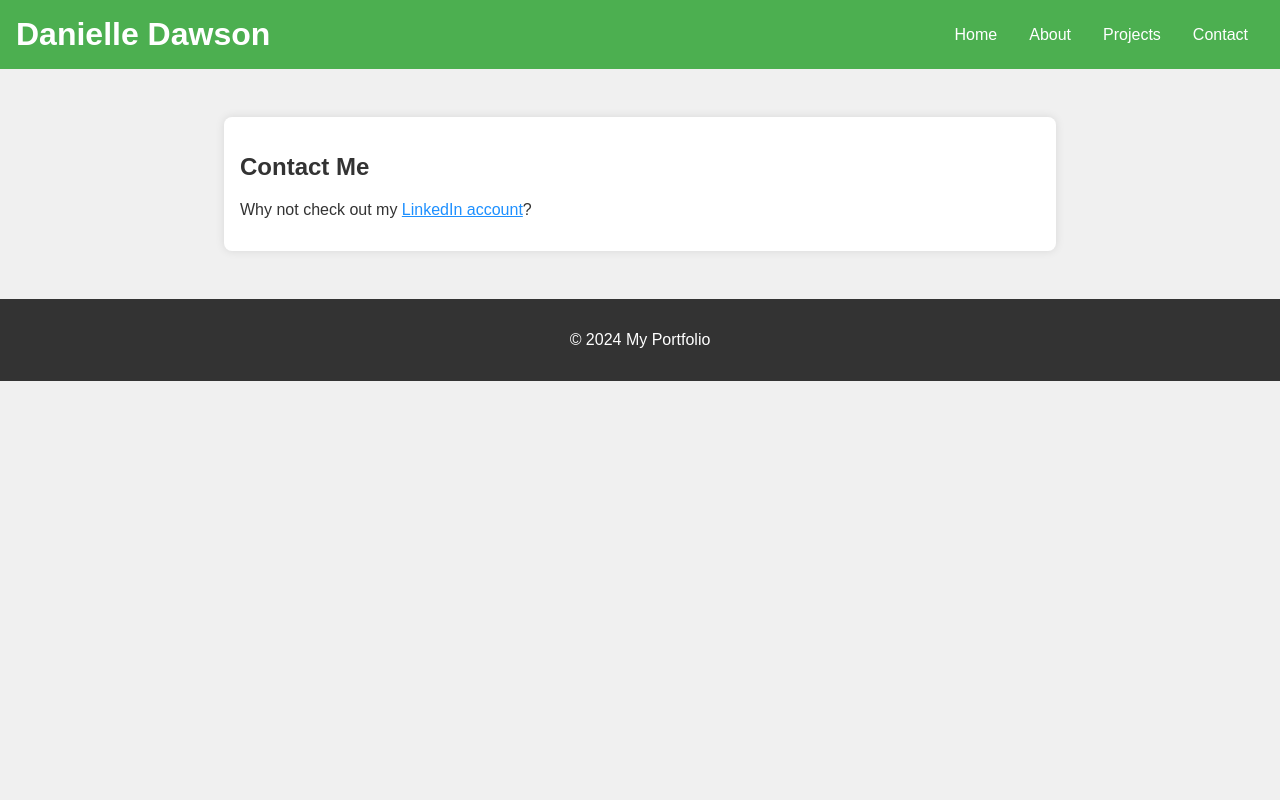
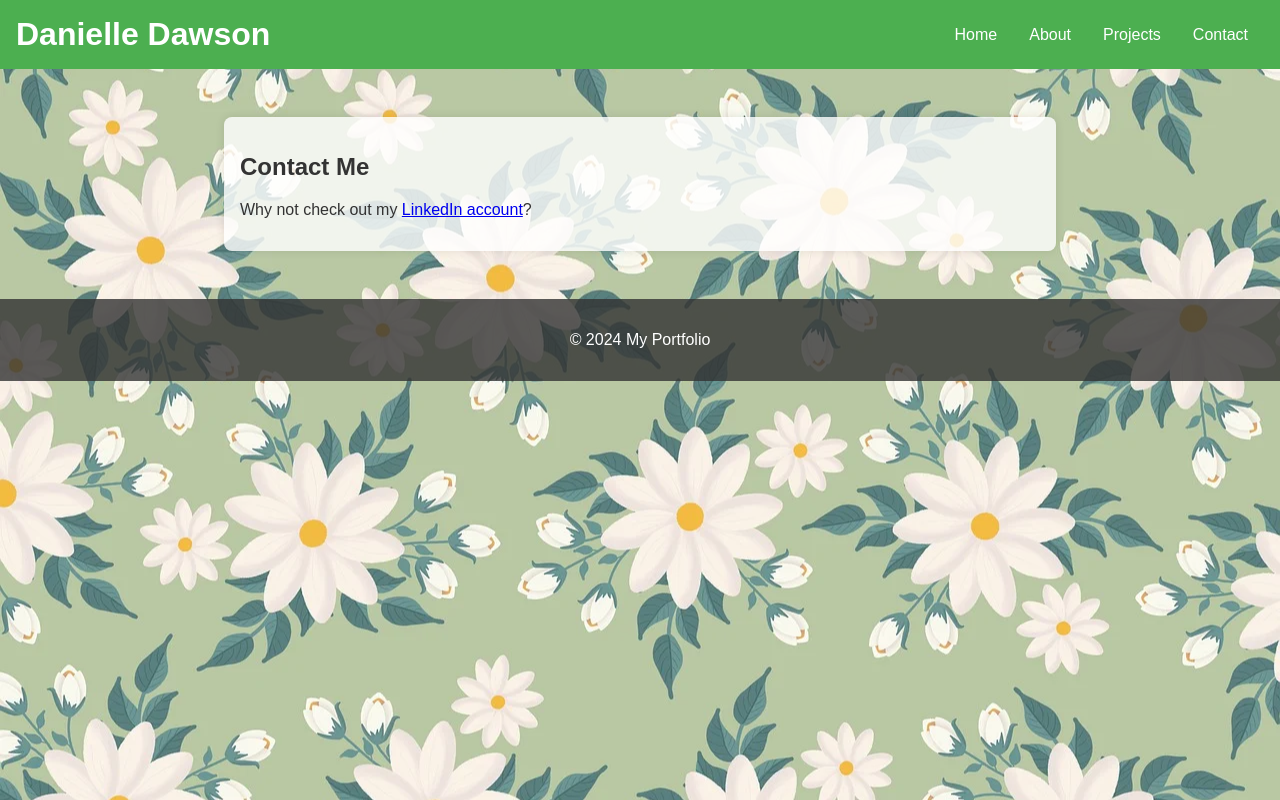
Before and after one commit to DaniDaws/my-portfolio, a React (Vite) app: page /contact in a window 1280 px wide. Built offline with nearby package versions, Linux system fonts and the light colour scheme.

Commit message:
add background image

```diff
--- a/src/components/Footer/Footer.module.css
+++ b/src/components/Footer/Footer.module.css
@@ -1,5 +1,5 @@
 .footer {
-  background: #333;
+  background: rgba(51, 51, 51, 0.8);
   color: #fff;
   text-align: center;
   padding: 1rem 0;
--- a/src/styles/styles.css
+++ b/src/styles/styles.css
@@ -7,12 +7,13 @@ html, body, #root {
 body {
   display: flex;
   flex-direction: column;
-    background-color: #f0f0f0;
+  background: url('../assets/images/flowers.jpg') no-repeat center center fixed;
+  background-size: cover;
   color: #333;
 }
 
 header {
-    background: #333;
+  background: rgba(51, 51, 51, 0.8);
   color: #fff;
   padding: 1rem;
   display: flex;
@@ -48,31 +49,14 @@ html, body, #root {
   max-width: 800px;
   margin: 2rem 0;
   padding: 1rem;
-    background: #fff;
+  background: rgba(255, 255, 255, 0.8);
   border-radius: 8px;
   box-shadow: 0 0 10px rgba(0, 0, 0, 0.1);
 }
 
 footer {
-    background: #333;
+  background: rgba(51, 51, 51, 0.8);
   color: #fff;
   text-align: center;
   padding: 1rem 0;
 }
-
-  ul {
-    list-style-type: none;
-    padding: 0;
-  }
-
-  li {
-    margin: 0.5rem 0;
-  }
-
-  a {
-    color: #1e90ff;
-  }
-
-  a:hover {
-    text-decoration: underline;
-  }
```
Also changed, not shown: src/assets/images/flowers.jpg (added). Lines whose indentation alone changed are shown as unchanged.
